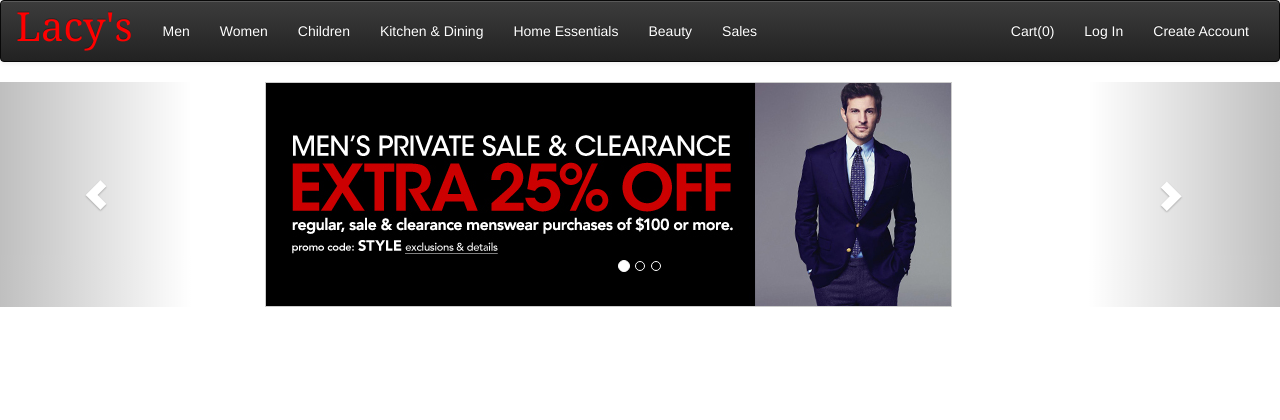
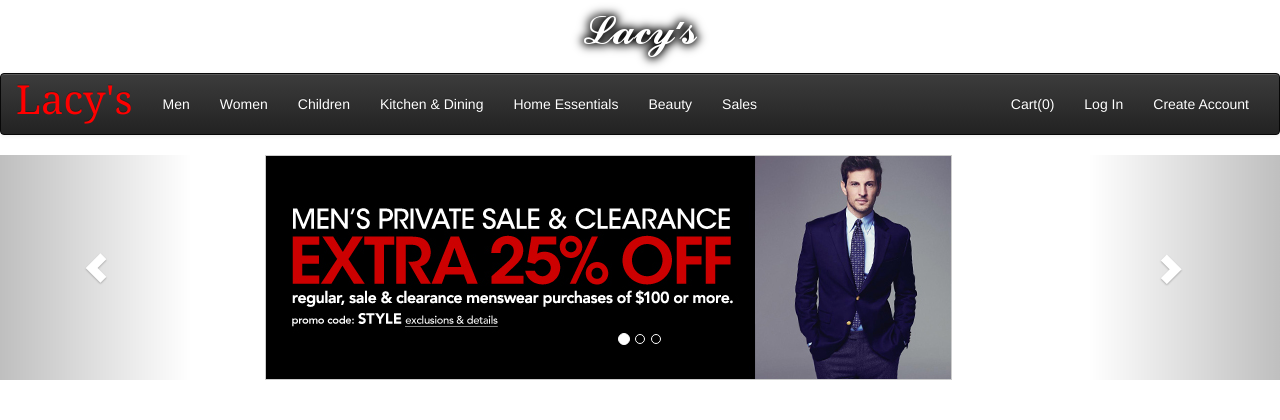
Before and after one commit to BrianTParker/TeamLacys, a PHP site: page /TeamLacys/index.php in a window 1280 px wide. Shown: the top 420 px of the page. Run offline with PHP 8.4, Linux system fonts and the light colour scheme; some libraries are stand-ins or nearby versions.

Commit message:
Lacy Logo
- created logo for lacy's; './img/logo01.png'
- './header.php' now utilizes the new logo

```diff
--- a/header.php
+++ b/header.php
@@ -58,6 +58,10 @@
 
   <body>
 
+  <div style="width:100%; text-align:center">
+	<img src="./img/logo01.png"/>
+  </div>
+
   <nav class="navbar navbar-inverse navbar-default" role="navigation">
     <div class="container-fluid">
       <div class="navbar-header">
```
Also changed, not shown: img/logo01.png (added).
